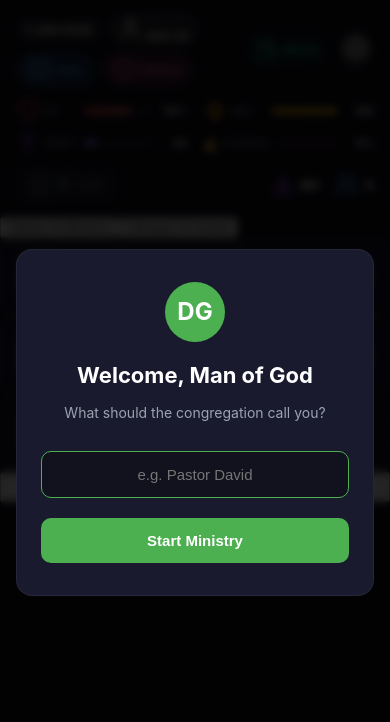
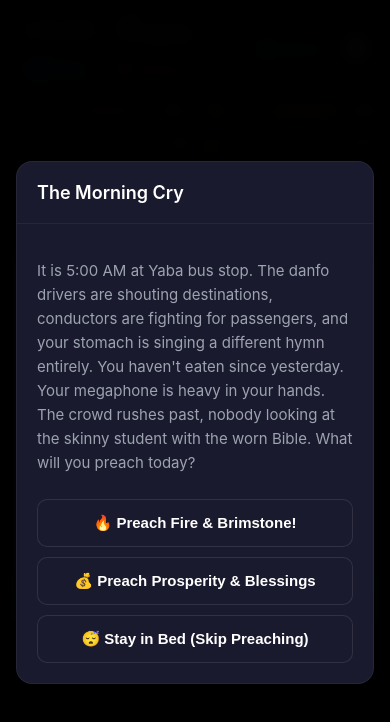
Before and after one commit to HarperKollins/Daddy-GO-Church-Simulation-game, a Next.js app: page / in a window 390 px wide. Shown: the top 722 px of the page. Built offline with nearby package versions, Linux system fonts and the light colour scheme.

Commit message:
Major: Added 30+ random/special events for variety, fixed mobile UI styling for buttons and tabs

```diff
--- a/src/app/globals.css
+++ b/src/app/globals.css
@@ -93,6 +93,52 @@ body {
   position: relative;
   padding-bottom: 80px;
   /* Space for content below */
+}
+
+/* Main Content Area */
+.main-content {
+  padding: 16px;
+}
+
+/* Toggle Container - Tab Switcher */
+.toggle-container {
+  display: flex;
+  gap: 4px;
+  padding: 4px;
+  background: var(--bg-card);
+  border-radius: 10px;
+  margin-bottom: 16px;
+}
+
+.toggle-btn {
+  flex: 1;
+  padding: 12px 8px;
+  font-size: 12px;
+  font-weight: 600;
+  text-transform: uppercase;
+  letter-spacing: 0.3px;
+  border: none;
+  border-radius: 8px;
+  cursor: pointer;
+  transition: all 0.2s ease;
+  background: transparent;
+  color: var(--text-muted);
+}
+
+.toggle-btn:hover {
+  color: var(--text-secondary);
+}
+
+.toggle-btn.active {
+  background: var(--primary);
+  color: white;
+}
+
+/* Action Grid */
+.action-grid {
+  display: flex;
+  flex-direction: column;
+  gap: 12px;
 }
 
 /* ============================================
--- a/src/app/page.tsx
+++ b/src/app/page.tsx
@@ -9,8 +9,13 @@ import { useState, useEffect } from 'react';
 import { useGameStore } from '@/store/useGameStore';
 import { getAvailableEvents, getAvailableChoices, getNextStoryEvent, rollForRandomEvent } from '@/engine/eventSystem';
 import { act1Events } from '@/data/events/act1Events';
+import { randomEvents } from '@/data/events/randomEvents';
+import { specialEvents } from '@/data/events/specialEvents';
 import type { GameEvent, EventChoice, GuestMinister, VenueTier, Asset, Partner } from '@/types/game';
 import { Icons } from '@/components/Icons';
+
+// Merge all event pools for maximum variety
+const allEvents: GameEvent[] = [...act1Events, ...randomEvents, ...specialEvents];
 
 import StatsBar from '@/components/StatsBar';
 import EventModal from '@/components/EventModal';
@@ -99,7 +104,7 @@ export default function GamePage() {
   // Trigger initial story event on first week if applicable
   useEffect(() => {
     if (isClient && week === 1 && !showNameModal) {
-      const introEvent = act1Events.find(e => e.id === 'intro_call' && !store.hasTriggeredEvent(e.id));
+      const introEvent = allEvents.find(e => e.id === 'BUS_STOP_MORNING_CRY' && !store.hasTriggeredEvent(e.id));
       if (introEvent) {
         triggerEvent(introEvent);
       }
@@ -126,16 +131,18 @@ export default function GamePage() {
 
   // Game Loop & Event Checking
   const checkForEvents = () => {
-    // 1. Story Events
-    const storyEvent = getNextStoryEvent(act1Events, store);
+    // 1. Story Events (high priority, plot-driven)
+    const storyEvent = getNextStoryEvent(allEvents, store);
     if (storyEvent) {
       triggerEvent(storyEvent);
+      store.markEventTriggered(storyEvent.id);
       return;
     }
-    // 2. Random Events (every 3 weeks approx)
-    if (week % 3 === 0) {
-      const randomEvt = rollForRandomEvent(act1Events, store);
-      if (randomEvt) triggerEvent(randomEvt);
+    // 2. Random Events (30% chance every week for variety)
+    const randomEvt = rollForRandomEvent(allEvents, store, 0.35);
+    if (randomEvt) {
+      triggerEvent(randomEvt);
+      if (randomEvt.oneTime) store.markEventTriggered(randomEvt.id);
     }
   };
 
@@ -450,7 +457,8 @@ export default function GamePage() {
               addToast(`Week ${week + 1} started!`, 'info');
             });
           }}
-          className="w-full mt-6 py-4 bg-black text-white rounded-xl font-bold text-lg shadow-lg hover:bg-gray-800 transition-all flex items-center justify-center gap-2"
+          className="btn-end-week"
+          style={{ width: '100%', marginTop: '24px', display: 'flex', alignItems: 'center', justifyContent: 'center', gap: '8px' }}
         >
           Start Next Week <Icons.TrendingUp size={20} />
         </button>
```
